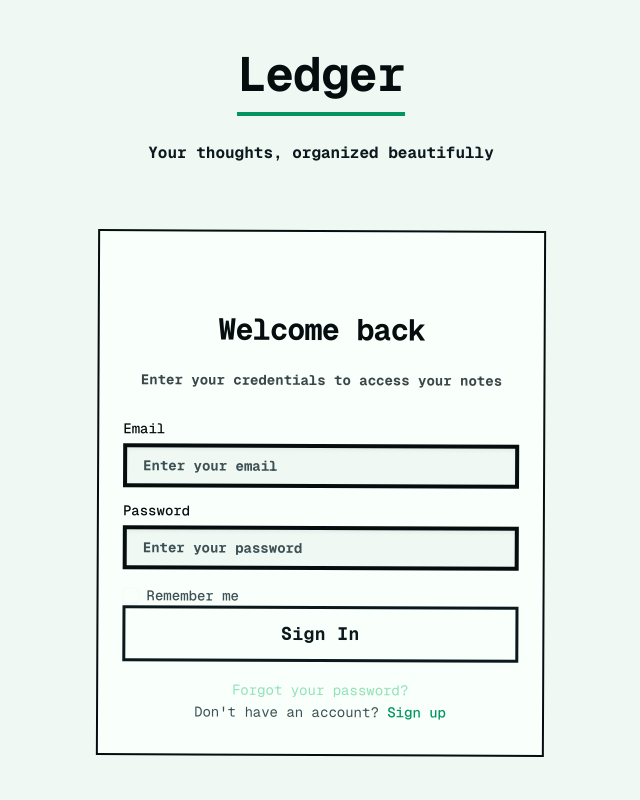
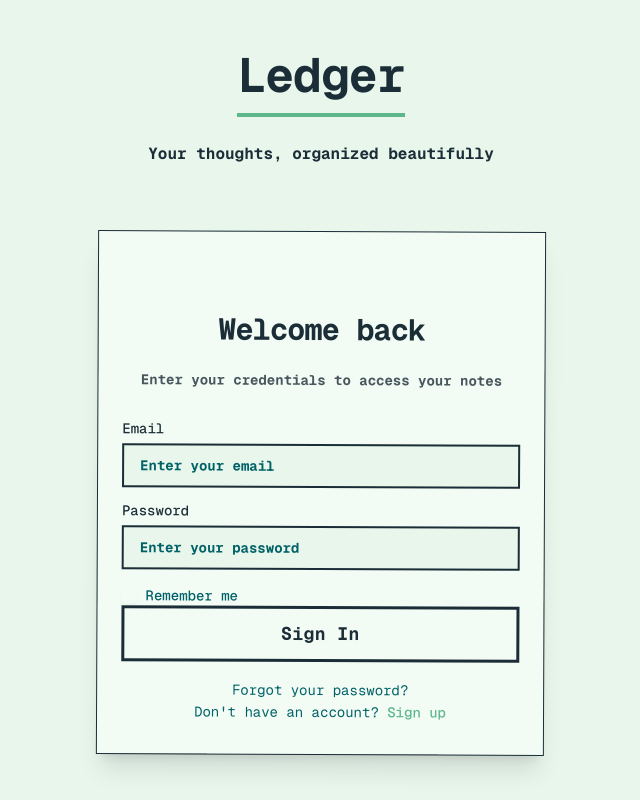
Before and after one commit to YashPalav-26/Ledger, a Next.js app: page /login in a window 1280 px wide. Shown: the whole page, without its empty margins (319-959 px from the left). Built offline with nearby package versions, Linux system fonts and the light colour scheme; no server answers.

Commit message:
major UI updations

```diff
--- a/app/dashboard/page.tsx
+++ b/app/dashboard/page.tsx
@@ -30,7 +30,7 @@ function DashboardContent() {
   return (
     <div className="min-h-screen bg-background">
       <NotesHeader onCreateNote={handleCreateNote} />
-      <main className="container mx-auto px-8 py-12 lg:py-16" style={{ transform: "rotate(-0.25deg)" }}>
+      <main className="container mx-auto px-8 py-16 lg:py-24">
         <NotesGrid onEditNote={handleEditNote} />
       </main>
       <NoteForm isOpen={isFormOpen} onClose={handleCloseForm} note={editingNote} />
--- a/app/globals.css
+++ b/app/globals.css
@@ -4,76 +4,76 @@
 @custom-variant dark (&:is(.dark *));
 
 :root {
-/* Neubrutalist teal-blue color palette - DDF4E7, 67C090, 26667F, 124170 */
---background: oklch(0.97 0.012 155); /* #DDF4E7 - Light teal background */
---foreground: oklch(0.15 0.015 215); /* #124170 - Dark blue-gray for text */
---card: oklch(0.995 0.008 155); /* Slightly off-white for cards */
---card-foreground: oklch(0.20 0.020 215); /* #26667F - Medium blue for card text */
---popover: oklch(0.995 0.008 155); /* Consistent with card */
---popover-foreground: oklch(0.15 0.015 215); /* Dark blue-gray */
---primary: oklch(0.58 0.15 165); /* #67C090 - Medium teal-green */
---primary-foreground: oklch(0.97 0.012 155); /* #DDF4E7 - Light teal */
---secondary: oklch(0.85 0.10 160); /* Lighter version of teal */
---secondary-foreground: oklch(0.15 0.015 215); /* Dark blue-gray */
---muted: oklch(0.93 0.016 155); /* Soft teal-muted */
---muted-foreground: oklch(0.42 0.025 210); /* Medium blue for muted text */
---accent: oklch(0.52 0.18 165); /* Richer teal accent */
---accent-foreground: oklch(0.08 0.012 220); /* Very dark blue */
---destructive: oklch(0.55 0.22 25); /* Maintained destructive red */
---destructive-foreground: oklch(1 0 0); /* White */
---border: oklch(0.68 0.12 165); /* Teal borders */
---input: oklch(0.985 0.010 155); /* Clean teal input backgrounds */
---ring: oklch(0.58 0.15 165 / 0.35); /* Teal focus ring */
---chart-1: oklch(0.58 0.15 165); /* #67C090 - Primary teal */
---chart-2: oklch(0.52 0.18 165); /* Richer teal */
---chart-3: oklch(0.20 0.020 215); /* #26667F - Medium blue */
---chart-4: oklch(0.15 0.015 215); /* #124170 - Dark blue */
---chart-5: oklch(0.85 0.10 160); /* Lighter teal */
---radius: 0.125rem; /* Even sharper geometric corners */
---sidebar: oklch(0.97 0.012 155); /* Light teal sidebar */
---sidebar-foreground: oklch(0.20 0.020 215); /* Medium blue */
---sidebar-primary: oklch(0.68 0.12 165); /* Teal border */
---sidebar-primary-foreground: oklch(0.15 0.015 215); /* Dark blue */
---sidebar-accent: oklch(0.52 0.18 165); /* Richer teal accent */
---sidebar-accent-foreground: oklch(0.08 0.012 220); /* Very dark blue */
---sidebar-border: oklch(0.68 0.12 165); /* Consistent teal border */
---sidebar-ring: oklch(0.58 0.15 165 / 0.35); /* Teal focus ring */
+/* Refined & Professional Color Palette */
+--background: oklch(0.96 0.02 155); /* #DDF4E7 - Light teal background */
+--foreground: oklch(0.29 0.03 230); /* #124170 - Dark blue for text */
+--card: oklch(0.98 0.01 155); /* Slightly lighter than background for cards */
+--card-foreground: oklch(0.29 0.03 230); /* #124170 */
+--popover: oklch(0.98 0.01 155); /* Consistent with card */
+--popover-foreground: oklch(0.29 0.03 230); /* #124170 */
+--primary: oklch(0.71 0.11 160); /* #67C090 - Vibrant teal-green */
+--primary-foreground: oklch(0.98 0.01 155); /* Light color for text on primary */
+--secondary: oklch(0.45 0.08 200); /* #26667F - Muted blue for secondary elements */
+--secondary-foreground: oklch(0.98 0.01 155); /* Light color for text on secondary */
+--muted: oklch(0.92 0.02 155); /* Lighter shade of background */
+--muted-foreground: oklch(0.45 0.08 200); /* #26667F */
+--accent: oklch(0.71 0.11 160); /* #67C090 */
+--accent-foreground: oklch(0.98 0.01 155);
+--destructive: oklch(0.55 0.22 25);
+--destructive-foreground: oklch(1 0 0);
+--border: oklch(0.85 0.03 155); /* Lighter border color */
+--input: oklch(0.98 0.01 155);
+--ring: oklch(0.71 0.11 160 / 0.5);
+--chart-1: oklch(0.71 0.11 160); /* #67C090 */
+--chart-2: oklch(0.45 0.08 200); /* #26667F */
+--chart-3: oklch(0.29 0.03 230); /* #124170 */
+--chart-4: oklch(0.85 0.05 160); /* Lighter teal */
+--chart-5: oklch(0.6 0.1 160); /* Darker teal */
+--radius: 0.5rem; /* Softer corners */
+--sidebar: oklch(0.97 0.012 155);
+--sidebar-foreground: oklch(0.20 0.020 215);
+--sidebar-primary: oklch(0.68 0.12 165);
+--sidebar-primary-foreground: oklch(0.15 0.015 215);
+--sidebar-accent: oklch(0.52 0.18 165);
+--sidebar-accent-foreground: oklch(0.08 0.012 220);
+--sidebar-border: oklch(0.68 0.12 165);
+--sidebar-ring: oklch(0.58 0.15 165 / 0.35);
 }
 
 .dark {
-/* Neubrutalist teal-blue palette for dark mode */
---background: oklch(0.08 0.012 215); /* Deep dark blue-gray background */
---foreground: oklch(0.95 0.015 155); /* Light teal text */
---card: oklch(0.10 0.015 215); /* Dark teal card background */
---card-foreground: oklch(0.90 0.020 155); /* Light teal foreground */
---popover: oklch(0.10 0.015 215); /* Dark teal popover */
---popover-foreground: oklch(0.95 0.015 155); /* Light teal text */
---primary: oklch(0.65 0.18 165); /* Bright teal */
---primary-foreground: oklch(0.08 0.012 215); /* Deep dark blue text */
---secondary: oklch(0.15 0.020 215); /* Dark blue-gray */
---secondary-foreground: oklch(0.92 0.018 155); /* Light teal text */
---muted: oklch(0.12 0.018 215); /* Deep muted blue-background */
---muted-foreground: oklch(0.75 0.025 155); /* Muted teal text */
---accent: oklch(0.18 0.025 165); /* Soft teal accent */
---accent-foreground: oklch(0.95 0.015 155); /* Light teal text */
---destructive: oklch(0.60 0.22 25); /* Maintained cold red */
---destructive-foreground: oklch(1 0 0); /* White text */
---border: oklch(0.25 0.020 165); /* Teal borders */
---input: oklch(0.08 0.012 215); /* Deep input background */
---ring: oklch(0.65 0.18 165 / 0.5); /* Bright teal focus ring */
---chart-1: oklch(0.65 0.18 165); /* Bright teal */
---chart-2: oklch(0.55 0.20 155); /* Light teal */
---chart-3: oklch(0.20 0.020 215); /* Medium blue */
---chart-4: oklch(0.15 0.015 215); /* Dark blue */
---chart-5: oklch(0.85 0.10 160); /* Lighter teal */
---sidebar: oklch(0.05 0.015 215); /* Very dark blue-gray sidebar */
---sidebar-foreground: oklch(0.95 0.015 155); /* Light teal text */
---sidebar-primary: oklch(0.15 0.020 165); /* Dark teal primary */
---sidebar-primary-foreground: oklch(0.90 0.018 155); /* Light teal text */
---sidebar-accent: oklch(0.18 0.025 165); /* Soft teal accent */
---sidebar-accent-foreground: oklch(0.95 0.015 155); /* Light teal text */
---sidebar-border: oklch(0.25 0.020 165); /* Teal border */
---sidebar-ring: oklch(0.65 0.18 165 / 0.5); /* Bright teal focus ring */
+/* Refined & Professional Dark Mode Palette */
+--background: oklch(0.18 0.03 230); /* #124170 - Deep blue background */
+--foreground: oklch(0.96 0.02 155); /* #DDF4E7 - Light teal text */
+--card: oklch(0.22 0.04 225); /* Slightly lighter than background for cards */
+--card-foreground: oklch(0.96 0.02 155); /* #DDF4E7 */
+--popover: oklch(0.22 0.04 225);
+--popover-foreground: oklch(0.96 0.02 155);
+--primary: oklch(0.71 0.11 160); /* #67C090 - Vibrant teal-green */
+--primary-foreground: oklch(0.18 0.03 230); /* #124170 */
+--secondary: oklch(0.45 0.08 200); /* #26667F - Muted blue */
+--secondary-foreground: oklch(0.96 0.02 155); /* #DDF4E7 */
+--muted: oklch(0.25 0.04 225);
+--muted-foreground: oklch(0.7 0.05 155); /* Lighter teal for muted text */
+--accent: oklch(0.71 0.11 160); /* #67C090 */
+--accent-foreground: oklch(0.18 0.03 230);
+--destructive: oklch(0.60 0.22 25);
+--destructive-foreground: oklch(1 0 0);
+--border: oklch(0.3 0.05 220); /* Darker border */
+--input: oklch(0.22 0.04 225);
+--ring: oklch(0.71 0.11 160 / 0.5);
+--chart-1: oklch(0.71 0.11 160); /* #67C090 */
+--chart-2: oklch(0.45 0.08 200); /* #26667F */
+--chart-3: oklch(0.96 0.02 155); /* #DDF4E7 */
+--chart-4: oklch(0.85 0.05 160); /* Lighter teal */
+--chart-5: oklch(0.6 0.1 160); /* Darker teal */
+--sidebar: oklch(0.05 0.015 215);
+--sidebar-foreground: oklch(0.95 0.015 155);
+--sidebar-primary: oklch(0.15 0.020 165);
+--sidebar-primary-foreground: oklch(0.90 0.018 155);
+--sidebar-accent: oklch(0.18 0.025 165);
+--sidebar-accent-foreground: oklch(0.95 0.015 155);
+--sidebar-border: oklch(0.25 0.020 165);
+--sidebar-ring: oklch(0.65 0.18 165 / 0.5);
 }
 
 @theme inline {
@@ -127,50 +127,41 @@
 }
 
 @layer components {
-  /* Neubrutalist Design Elements */
+  /* Refined Design Elements */
   .neubrutalist-border {
-    @apply border-4 border-current;
+    @apply border-2 border-current;
     background-clip: padding-box;
   }
 
   .neubrutalist-card {
-    @apply bg-card border-2 border-current shadow-[8px_8px_0px_0px_currentColor];
-    transform: rotate(-1deg); /* Slight tilt for raw aesthetic */
+    @apply bg-card border border-current shadow-lg;
   }
 
   .neubrutalist-button {
-    @apply border-current border-3 bg-card text-card-foreground shadow-[6px_6px_0px_0px_currentColor];
-    transition: all 0.1s ease;
-    transform: translate(0);
+    @apply border-current border-2 bg-card text-card-foreground shadow-md;
+    transition: all 0.2s ease;
   }
 
   .neubrutalist-button:hover {
-    @apply shadow-[2px_2px_0px_0px_currentColor];
-    transform: translate(4px, 4px);
-  }
-
-  .neubrutalist-button:active {
-    @apply shadow-[2px_2px_0px_0px_currentColor];
-    transform: translate(6px, 6px);
+    @apply shadow-lg;
   }
 
   .neubrutalist-input {
-    @apply border-4 border-current bg-background text-foreground shadow-inner;
+    @apply border-2 border-current bg-background text-foreground;
     -webkit-appearance: none;
   }
 
   .neubrutalist-input:focus {
-    @apply shadow-[inset_4px_4px_0px_0px_currentColor];
+    @apply shadow-inner;
     outline: none;
   }
 
   .neubrutalist-shadow {
-    @apply shadow-[12px_12px_0px_0px_hsl(var(--primary)/0.3)];
+    @apply shadow-xl;
   }
 
   .neubrutalist-text {
     @apply font-mono font-bold tracking-[-0.02em];
-    text-shadow: 2px 2px 0px hsl(var(--primary) / 0.8);
   }
 }
 
--- a/components/auth/signup-form.tsx
+++ b/components/auth/signup-form.tsx
@@ -75,7 +75,7 @@ export function SignupForm() {
         </CardDescription>
       </CardHeader>
       <form onSubmit={handleSubmit}>
-        <CardContent className="space-y-4">
+        <CardContent className="space-y-4 mb-4">
           {error && (
             <Alert variant="destructive">
               <AlertDescription>{error}</AlertDescription>
```
Also changed, not shown: app/page.tsx (+26 -14 lines), components/notes/notes-header.tsx (+20 -21 lines).
